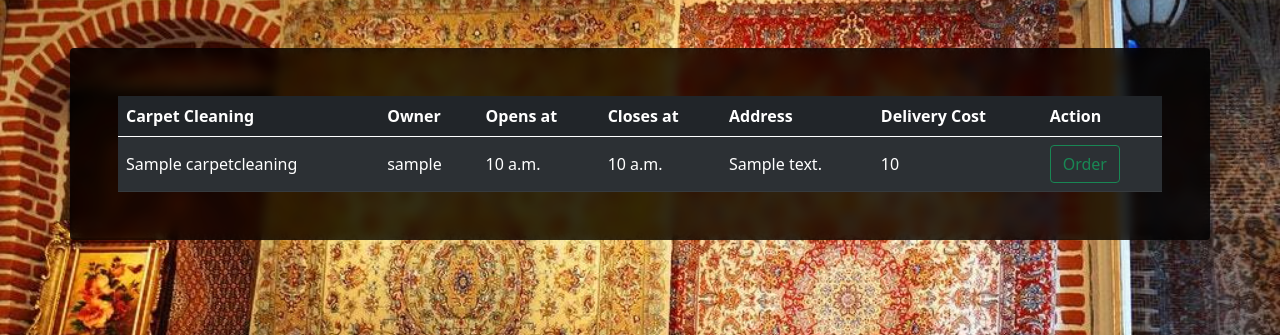
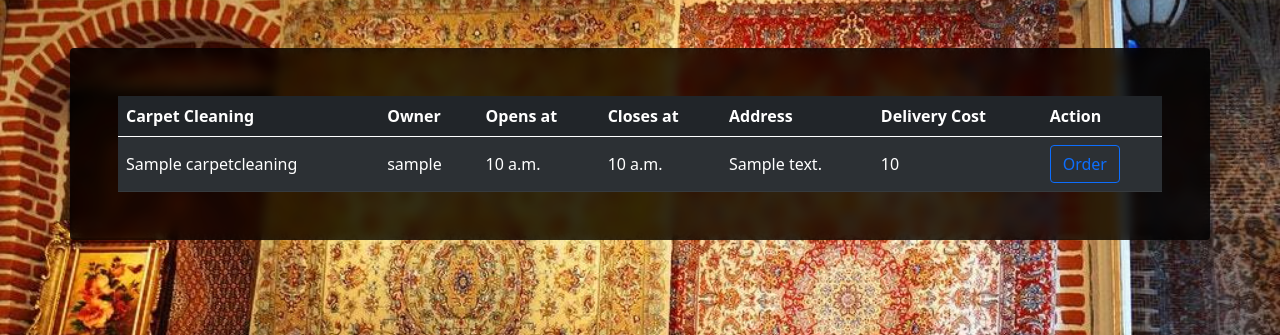
Before and after one commit to Broken37/carpet-cleaning, a Django app: page /carpet_cleanings/list/ in a window 1280 px wide. Shown: the part 56-391 px from the top of the page. Run offline with Django 3.2, Linux system fonts and the light colour scheme; tables that the repository leaves empty hold one stand-in row (values such as "Sample post"); some libraries are stand-ins or nearby versions.

Commit message:
Change order button color

```diff
--- a/CarpetShops/templates/CarpetShops/carpetcleanings.html
+++ b/CarpetShops/templates/CarpetShops/carpetcleanings.html
@@ -23,7 +23,7 @@
       <td>{{carpetcleaning.closes_at}}</td>
       <td>{{carpetcleaning.address}}</td>
       <td>{{carpetcleaning.delivery_cost}}</td>
-      <td><a href="{% url 'register_page' carpetcleaning.id %}" class='btn btn-outline-success'>Order</a></td>
+      <td><a href="{% url 'register_page' carpetcleaning.id %}" class='btn btn-outline-primary'>Order</a></td>
     </tr>
     {% endfor %}
   </tbody>
```
